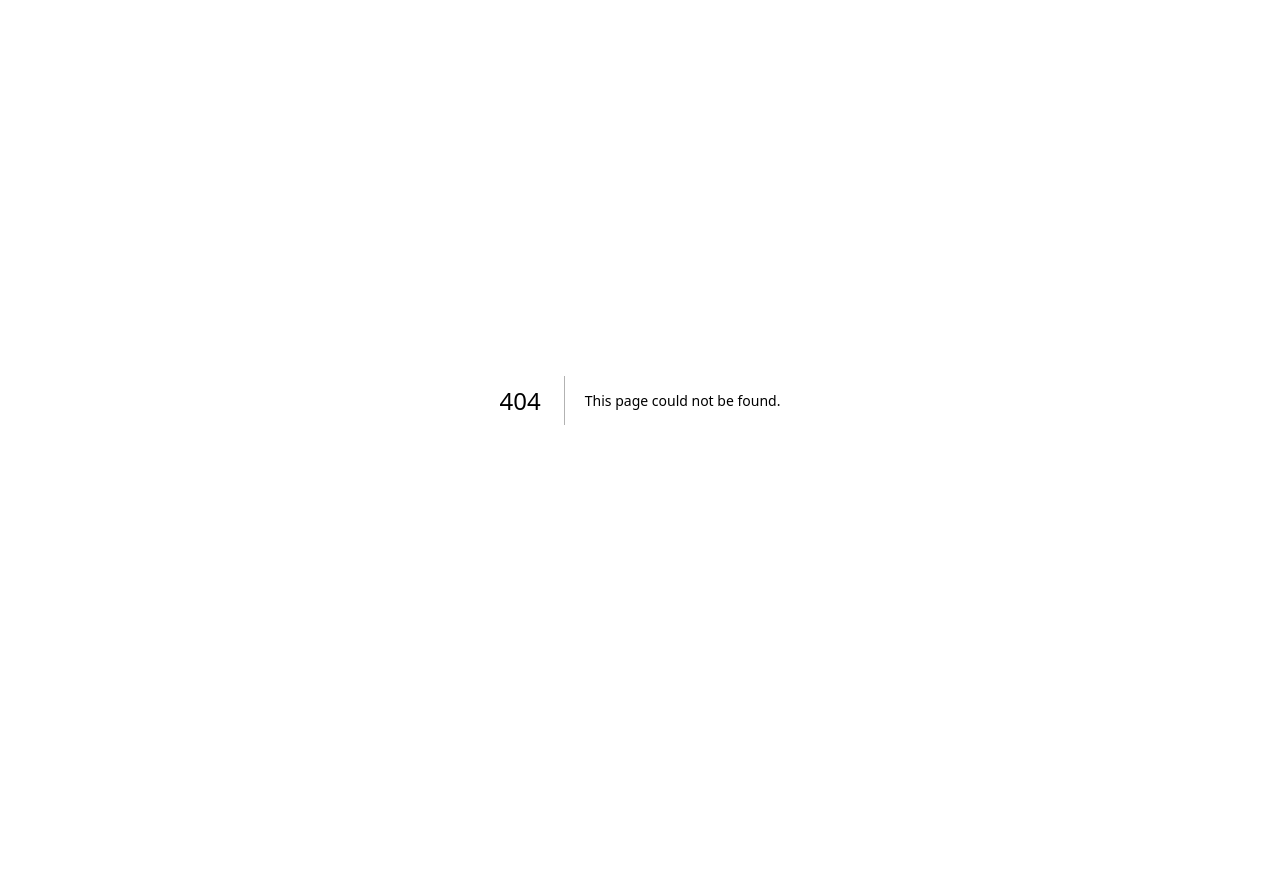
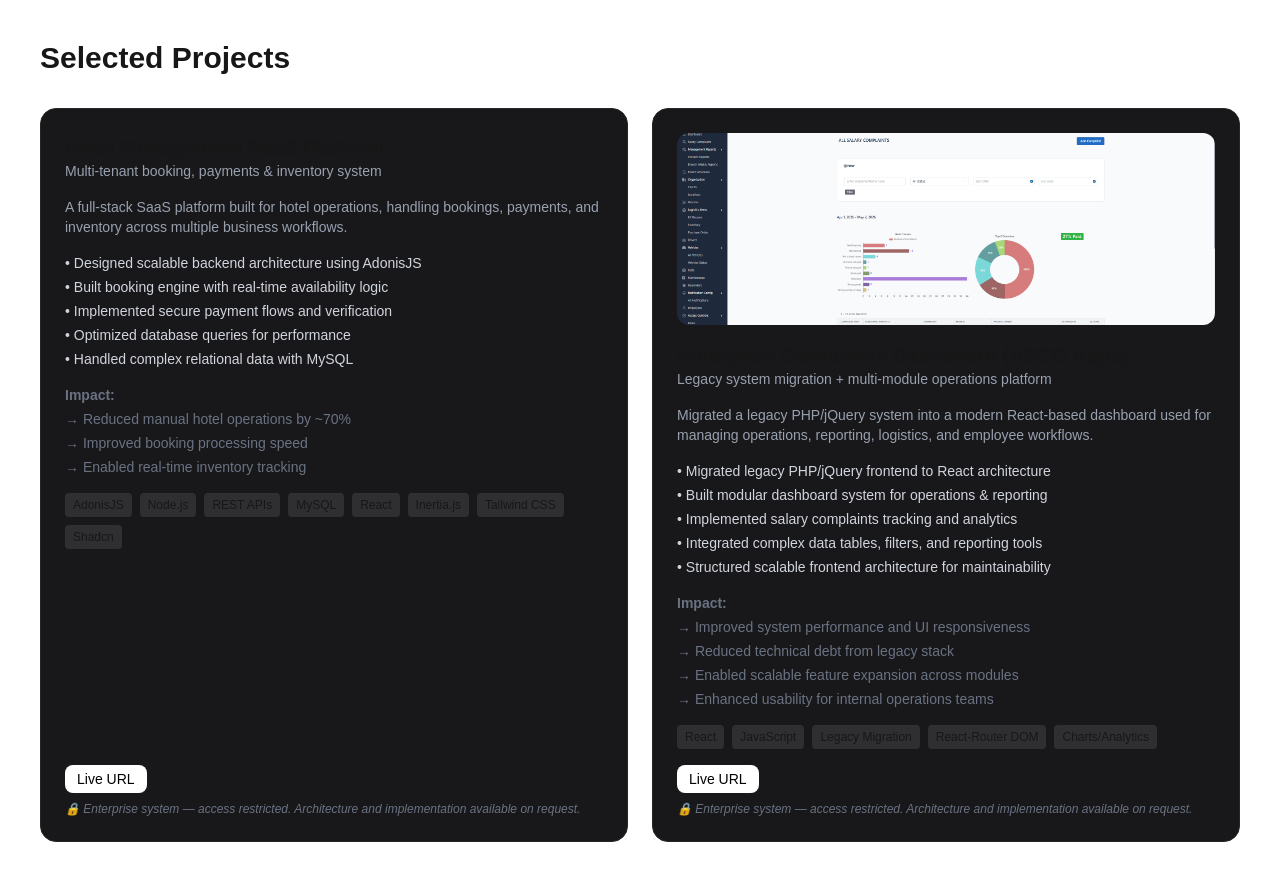
Before and after one commit to 7amarah/tamarah-portfolio, a Next.js app: page /projects in a window 1280 px wide. Before the commit this address had no page. Before the commit the page ends 800 px from the top, so only its background shows below. Built offline with nearby package versions, Linux system fonts and the light colour scheme.

Commit message:
define the project page component

```diff
--- /dev/null
+++ b/app/(app)/projects/page.tsx
@@ -0,0 +1,18 @@
+import ProjectsGrid from "@/components/projects/ProjectsGrid";
+
+export const metadata = {
+    title: "Projects | Tamarah Waritimi",
+    description: "Selected projects by Tamarah Waritimi",
+};
+
+export default function ProjectsPage() {
+    return (
+        <div className="p-10">
+            <h1 className="text-3xl font-bold mb-8">
+                Selected Projects
+            </h1>
+
+            <ProjectsGrid />
+        </div>
+    );
+}
```
